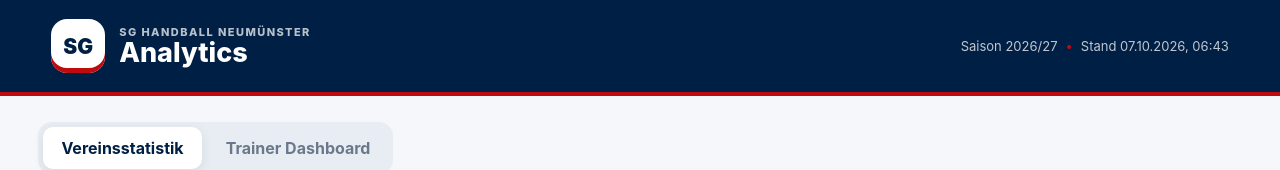
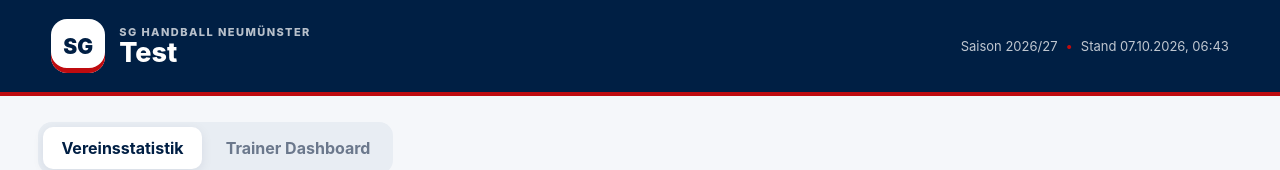
Before and after one commit to YoEnte/sghnms_analytics, a plain HTML site: page index.html in a window 1280 px wide. Shown: the top 170 px of the page. Drawn offline with Linux system fonts and the light colour scheme.

Commit message:
test deployment

```diff
--- a/index.html
+++ b/index.html
@@ -14,7 +14,7 @@
       <div class="brand-mark" aria-hidden="true">SG</div>
       <div>
         <div class="brand-kicker">SG HANDBALL NEUMÜNSTER</div>
-        <div class="brand-title">Analytics</div>
+        <div class="brand-title">Test</div>
       </div>
     </div>
     <div class="topbar-meta">
```
